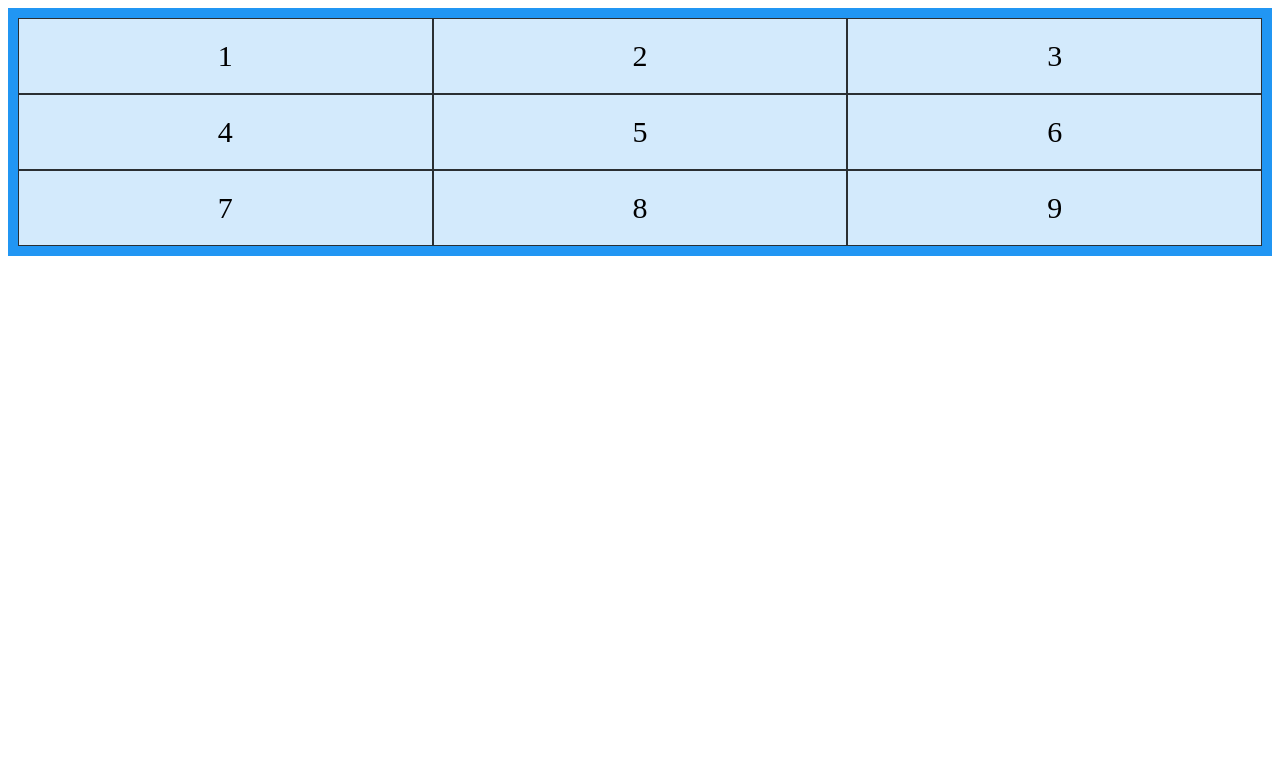
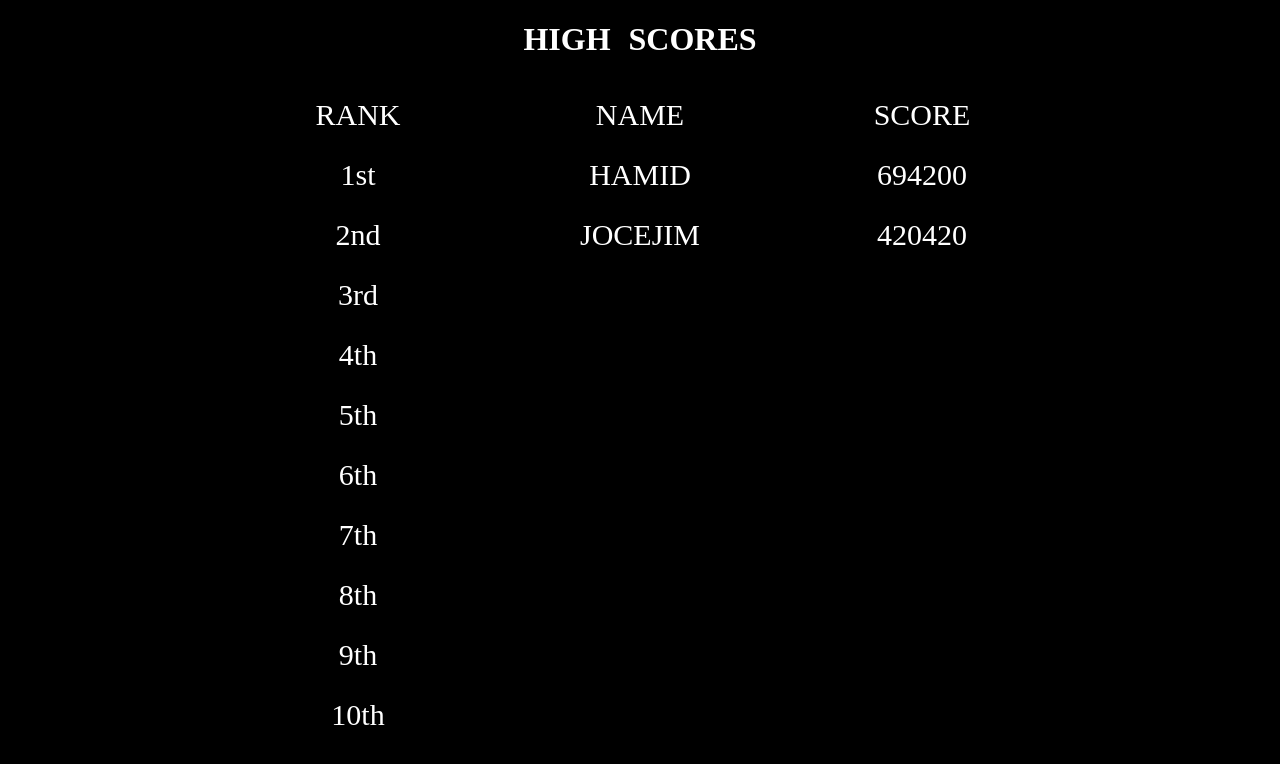
Before and after one commit to hamidettajani/BakkaBoards, a plain HTML site: page index.html in a window 1280 px wide. Drawn offline with Linux system fonts and the light colour scheme; a web font is replaced by a local one.

Commit message:
nettside css

```diff
--- a/index.html
+++ b/index.html
@@ -5,34 +5,45 @@
     <meta http-equiv="X-UA-Compatible" content="IE=edge">
     <meta name="viewport" content="width=device-width, initial-scale=1.0">
     <title>BakkaBoards</title>
+    <link rel="stylesheet" href="style.css" />
 
-    <style>
-        .grid-container {
-            display: grid;
-            grid-template-columns: auto auto auto;
-            background-color: #2196F3;
-            padding: 10px;
-        }
-        .grid-item {
-            background-color: rgba(255, 255, 255, 0.8);
-            border: 1px solid rgba(0, 0, 0, 0.8);
-            padding: 20px;
-            font-size: 30px;
-            text-align: center;
-        }
-    </style>
 </head>
 <body>
+    <h1 class="overskrift">HIGH  SCORES</h1>
     <div class="grid-container">
-        <div class="grid-item">1</div>
-        <div class="grid-item">2</div>
-        <div class="grid-item">3</div>
-        <div class="grid-item">4</div>
-        <div class="grid-item">5</div>
-        <div class="grid-item">6</div>
-        <div class="grid-item">7</div>
-        <div class="grid-item">8</div>
-        <div class="grid-item">9</div>
+        <div class="grid-item">RANK</div>
+        <div class="grid-item">NAME</div>
+        <div class="grid-item">SCORE</div>
+        <div class="grid-item">1st</div>
+        <div class="grid-item">HAMID</div>
+        <div class="grid-item">694200</div>
+        <div class="grid-item">2nd</div>
+        <div class="grid-item">JOCEJIM</div>
+        <div class="grid-item">420420</div>
+        <div class="grid-item">3rd</div>
+        <div class="grid-item"></div>
+        <div class="grid-item"></div>
+        <div class="grid-item">4th</div>
+        <div class="grid-item"></div>
+        <div class="grid-item"></div>
+        <div class="grid-item">5th</div>
+        <div class="grid-item"></div>
+        <div class="grid-item"></div>
+        <div class="grid-item">6th</div>
+        <div class="grid-item"></div>
+        <div class="grid-item"></div>
+        <div class="grid-item">7th</div>
+        <div class="grid-item"></div>
+        <div class="grid-item"></div>
+        <div class="grid-item">8th</div>
+        <div class="grid-item"></div>
+        <div class="grid-item"></div>
+        <div class="grid-item">9th</div>
+        <div class="grid-item"></div>
+        <div class="grid-item"></div>
+        <div class="grid-item">10th</div>
+        <div class="grid-item"></div>
+        <div class="grid-item"></div>
       </div>
 
 </body>
--- a/style.css
+++ b/style.css
@@ -1,14 +1,33 @@
+html {background-color: black}
+@font-face {
+    font-family: 'arcadeclassic';
+    src: url('ARCADECLASSIC.TTF');
+    font-weight: normal;
+    font-style: normal;
 
-.grid-container {
+}
+
+  .grid-container {
     display: grid;
     grid-template-columns: auto auto auto;
-    background-color: #2196F3;
-    padding: 10px;
-  }
-  .grid-item {
-    background-color: rgba(255, 255, 255, 0.8);
-    border: 1px solid rgba(0, 0, 0, 0.8);
-    padding: 20px;
+    background-color: black;
+    padding: 5px;
+    font-family: arcadeclassic;
+    justify-content: center;
+}
+.grid-item {
+    color: white;
+    padding: 13px;
     font-size: 30px;
+    width: 20vw;
     text-align: center;
-  }
+    font-family: arcadeclassic;
+}
+h1 {
+    color: white;
+    text-align: center;
+    font-family: arcadeclassic;
+}
+.overskrift {
+    word-spacing: 10px;
+}
```
Also changed, not shown: 1 other file.
